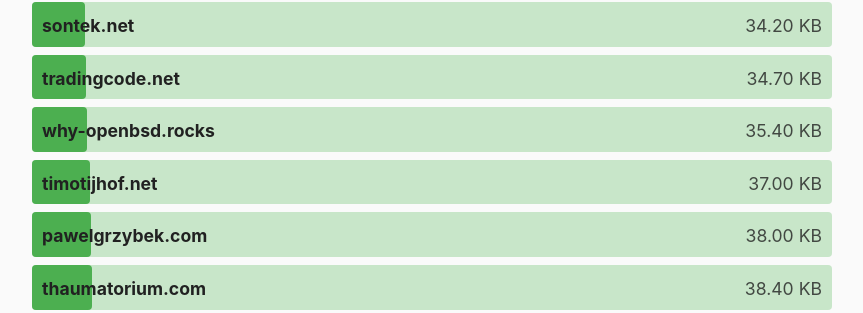
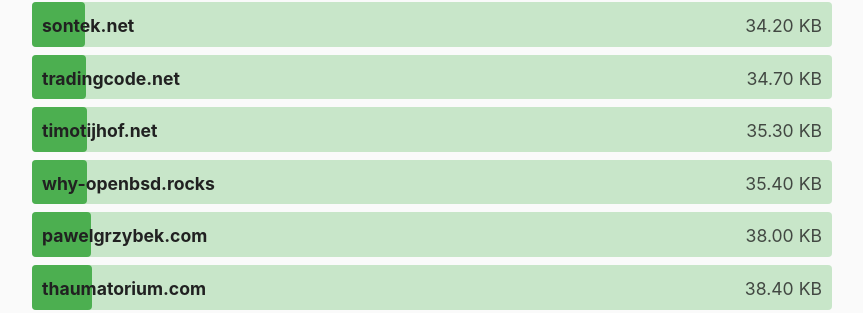
Before and after one commit to kevquirk/512kb.club, a Jekyll site: the page built from index.md, in a window 1280 px wide and 900 px high, scrolled down 6825 px. Shown: the part 140-453 px from the top of the window, without its empty margins (208-1071 px from the left). Built offline with Jekyll 4.4.1, drawn with Linux system fonts in a browser that asks for light colours.

Commit message:
Update sites.yaml - timotijhof.net
As of 10 June 2021, uncompressed total is 35.3 KB.

https://gtmetrix.com/reports/timotijhof.net/RJnBXbX9/#waterfall

```diff
--- a/_data/sites.yml
+++ b/_data/sites.yml
@@ -1245,8 +1245,8 @@
 
 - domain: timotijhof.net
   url: https://timotijhof.net/
-  size: 37
-  last_checked: N/A
+  size: 35.3
+  last_checked: 2021-06-10
 
 - domain: tokiesan.github.io
   url: https://tokiesan.github.io/
```
